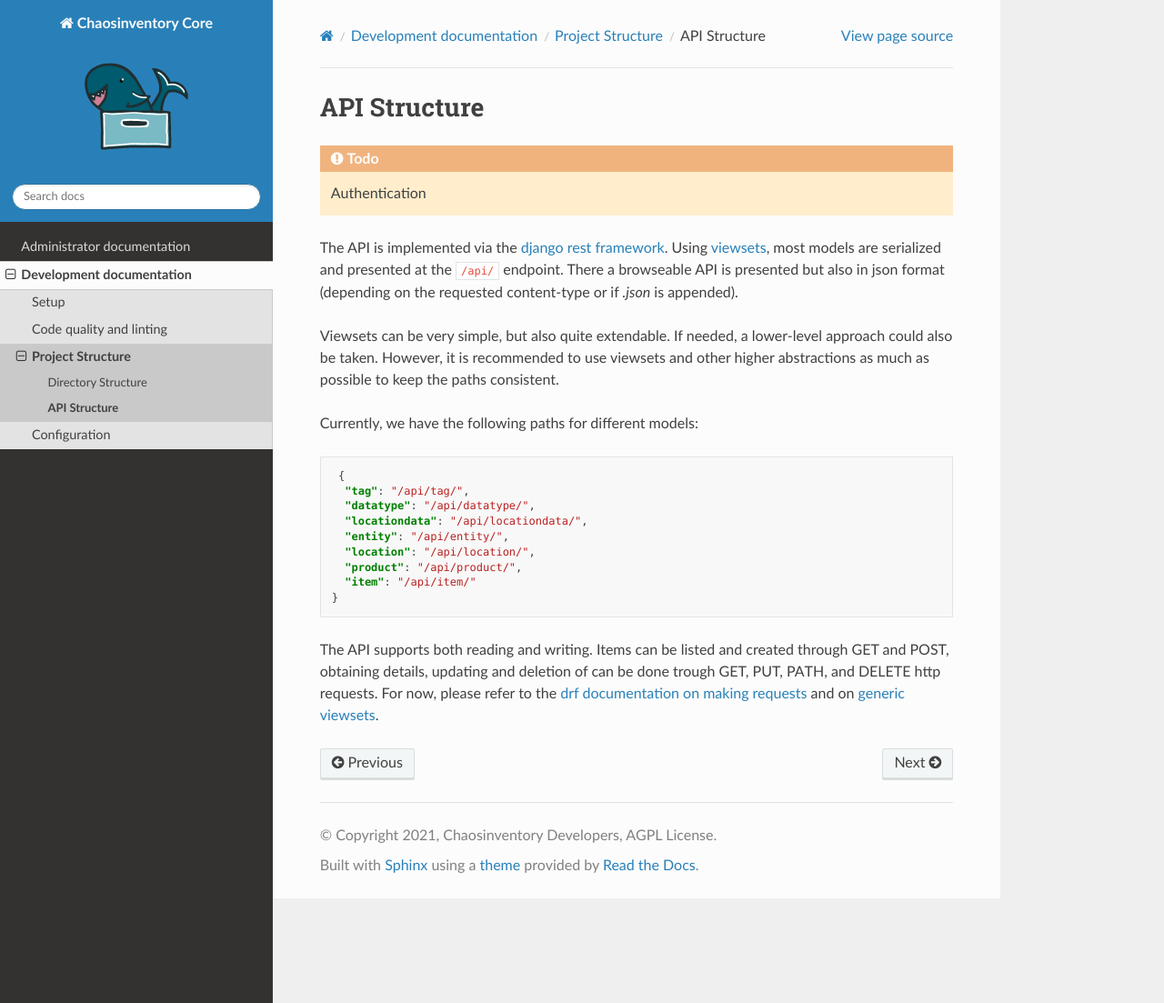
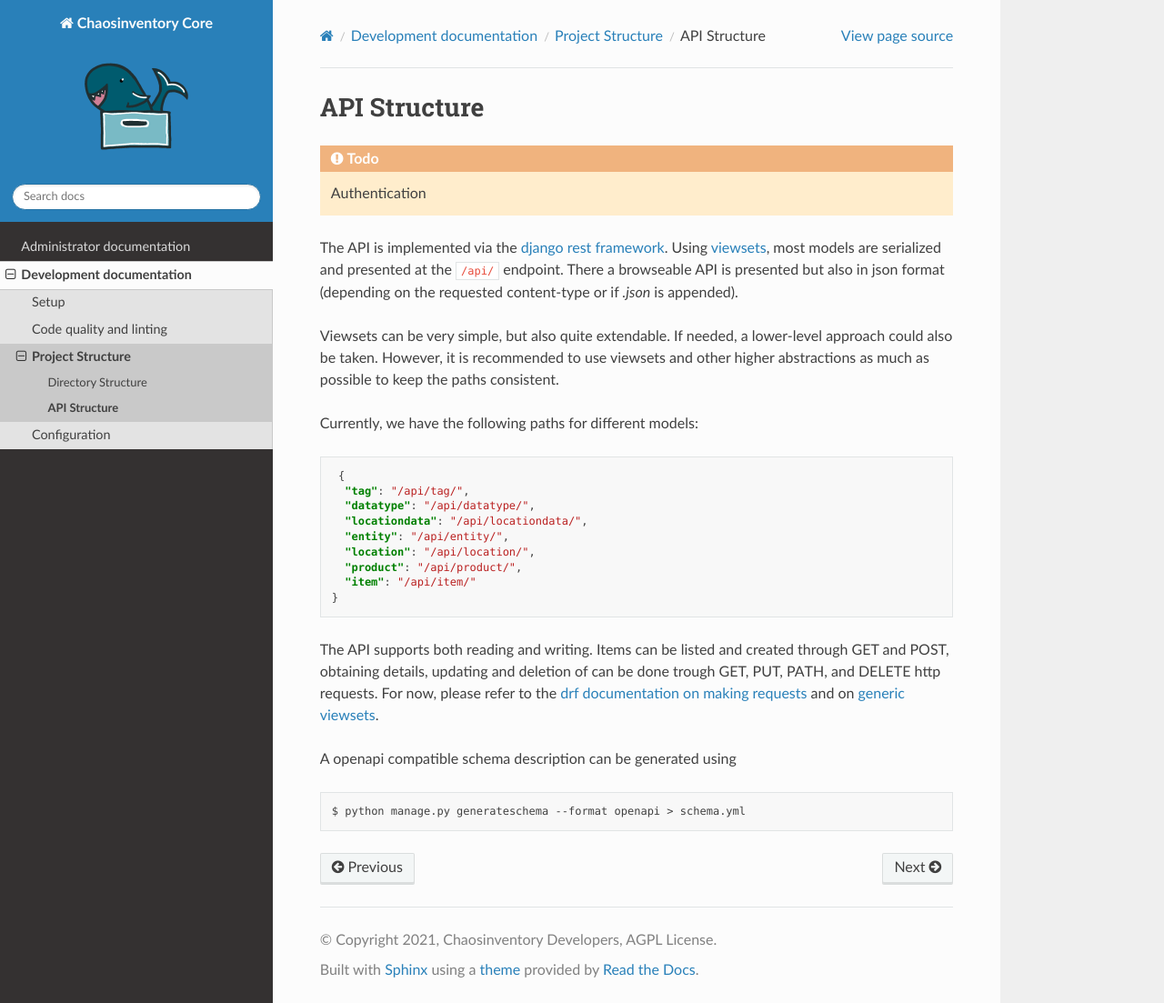
Before and after one commit to chaosinventory/chaosinventory, a Sphinx documentation site: the page built from doc/dev/structure/api.rst, in a window 1280 px wide and 1103 px high. Shown: the whole window at 91% size. Built offline with Sphinx 7.4.7 and the Read the Docs theme 2.0.0, drawn with Linux system fonts in a browser that asks for light colours; pages that are not in the unit, such as notebooks, are missing from menus.

Commit message:
Document how to export a openapi schema
Also added the appropriate requirements

```diff
--- a/doc/dev/structure/api.rst
+++ b/doc/dev/structure/api.rst
@@ -36,6 +36,12 @@ through GET and POST, obtaining details, updating and deletion of can be
 done trough GET, PUT, PATH, and DELETE http requests. For now, please refer
 to the `drf documentation on making requests`_ and on `generic viewsets`_.
 
+A openapi compatible schema description can be generated using
+
+.. code-block:: shell
+
+   $ python manage.py generateschema --format openapi > schema.yml
+
 .. _django rest framework: https://www.django-rest-framework.org/
 .. _viewsets: https://www.django-rest-framework.org/api-guide/viewsets/
 .. _drf documentation on making requests: https://www.django-rest-framework.org/api-guide/testing/#making-requests
```
Also changed, not shown: 1 other file.
